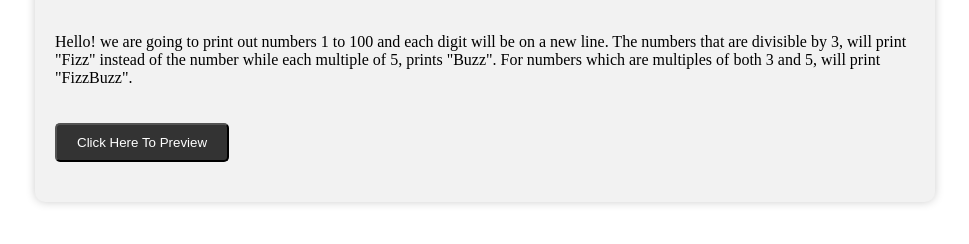
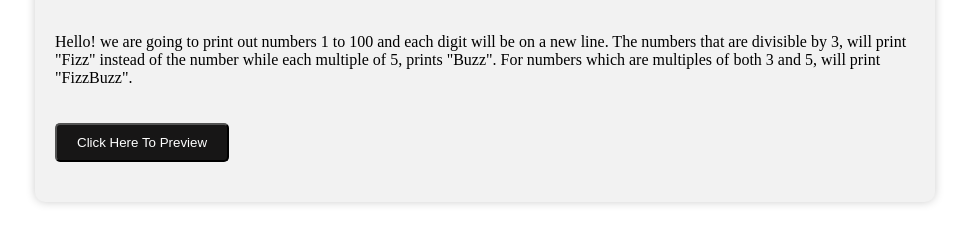
Before and after one commit to Austinjnr/FizzBuzz, a website: page index.html in a window 1280 px wide. Shown: the part 114-358 px from the top of the page, without its empty margins (155-1124 px from the left). Drawn offline with Linux system fonts and the light colour scheme.

Commit message:
styled the project via css file

```diff
--- a/style.css
+++ b/style.css
@@ -30,7 +30,7 @@
   }
 
   button {
-    background-color: #333;
+    background-color: #171616;
     color: #fff;
     padding: 10px 20px;
     border-radius: 5px;
```
